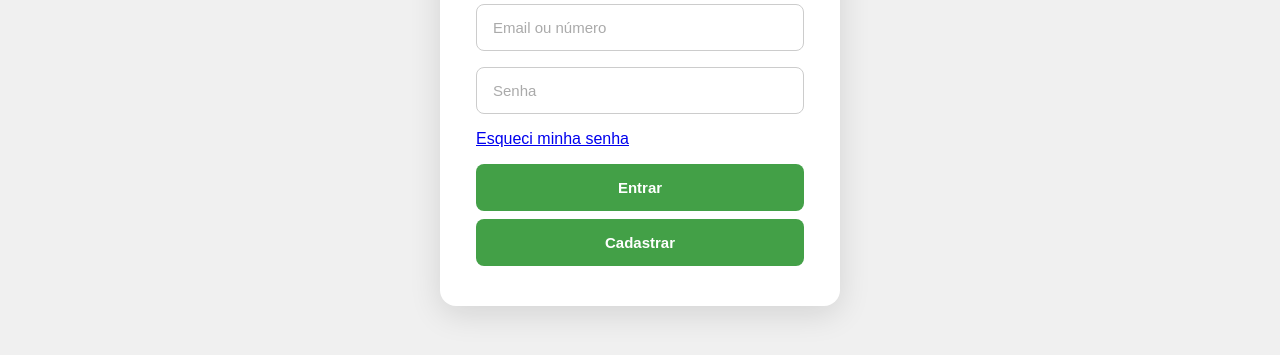
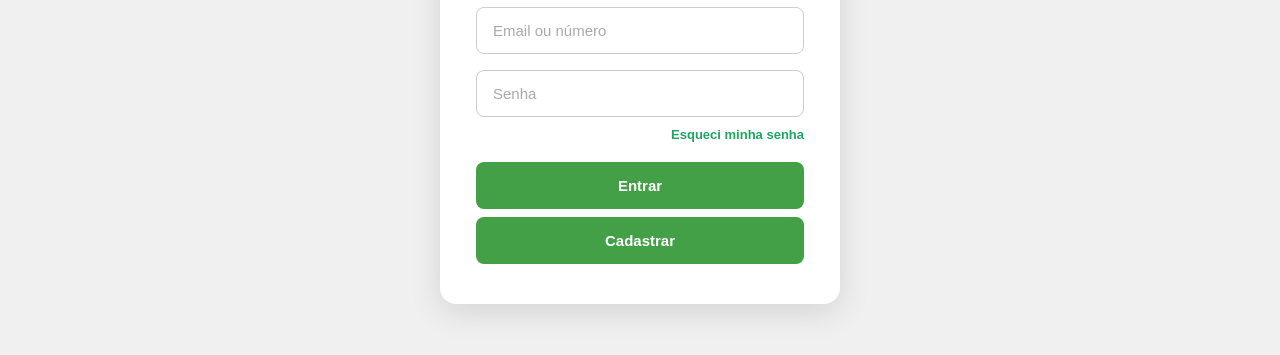
Before and after one commit to nicolasbslie/ProjetoIntegrador, a plain HTML site: page frontend/assets/pages/login.html in a window 1280 px wide. Shown: the part 323-678 px from the top of the page. Drawn offline with Linux system fonts and the light colour scheme.

Commit message:
fix: adicionando o esqueci senha no login.css

```diff
--- a/frontend/assets/style/login.css
+++ b/frontend/assets/style/login.css
@@ -118,6 +118,31 @@
       background-color: #388e3c;
     }
 
+    /* ===== TEXTOS AUXILIARES ===== */
+    .texto-info {
+      color: #555;
+      font-size: 14px;
+      line-height: 1.5;
+      margin-bottom: 20px;
+    }
+
+    .link-secundario {
+      text-align: right;
+      margin-top: -6px;
+      margin-bottom: 4px;
+      font-size: 13px;
+    }
+
+    .link-secundario a {
+      color: var(--green-main);
+      text-decoration: none;
+      font-weight: bold;
+    }
+
+    .link-secundario a:hover {
+      text-decoration: underline;
+    }
+
     /* ===== RESPONSIVE ===== */
     @media (max-width: 600px) {
       main {
```
